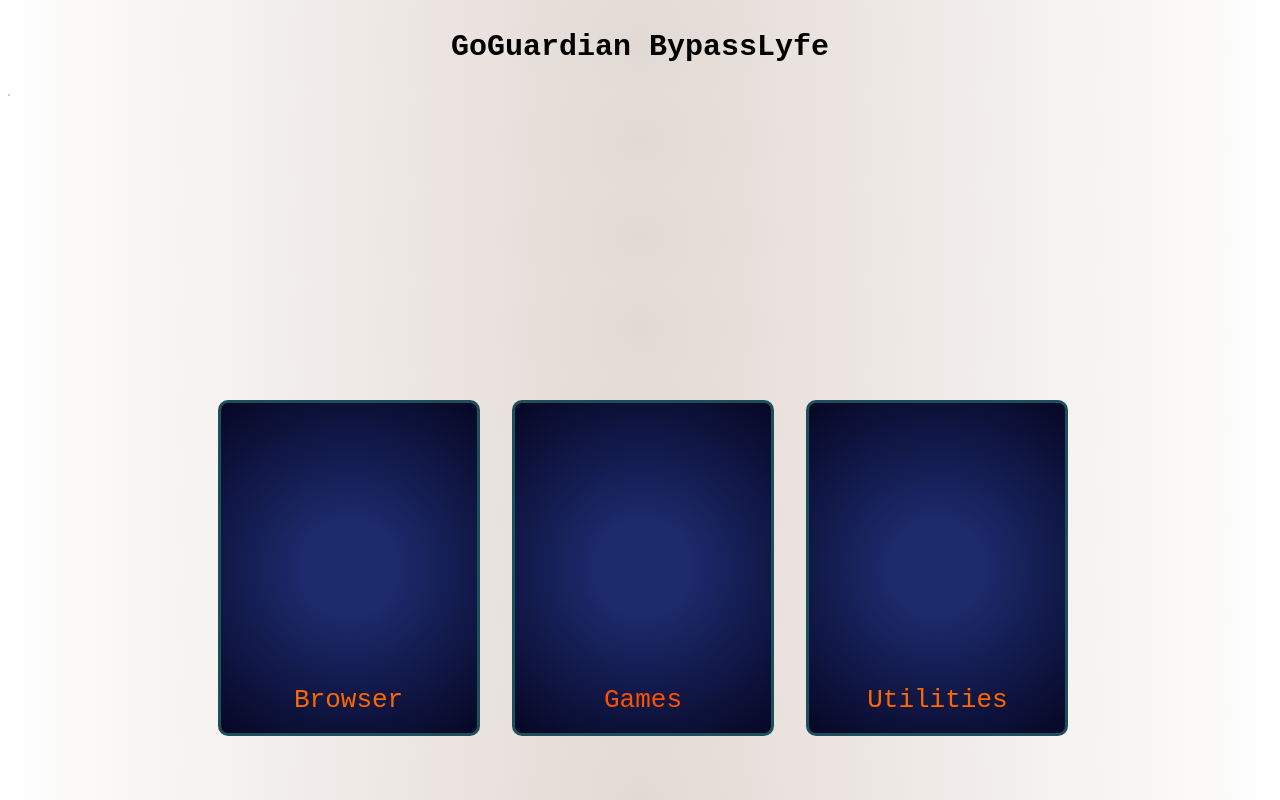
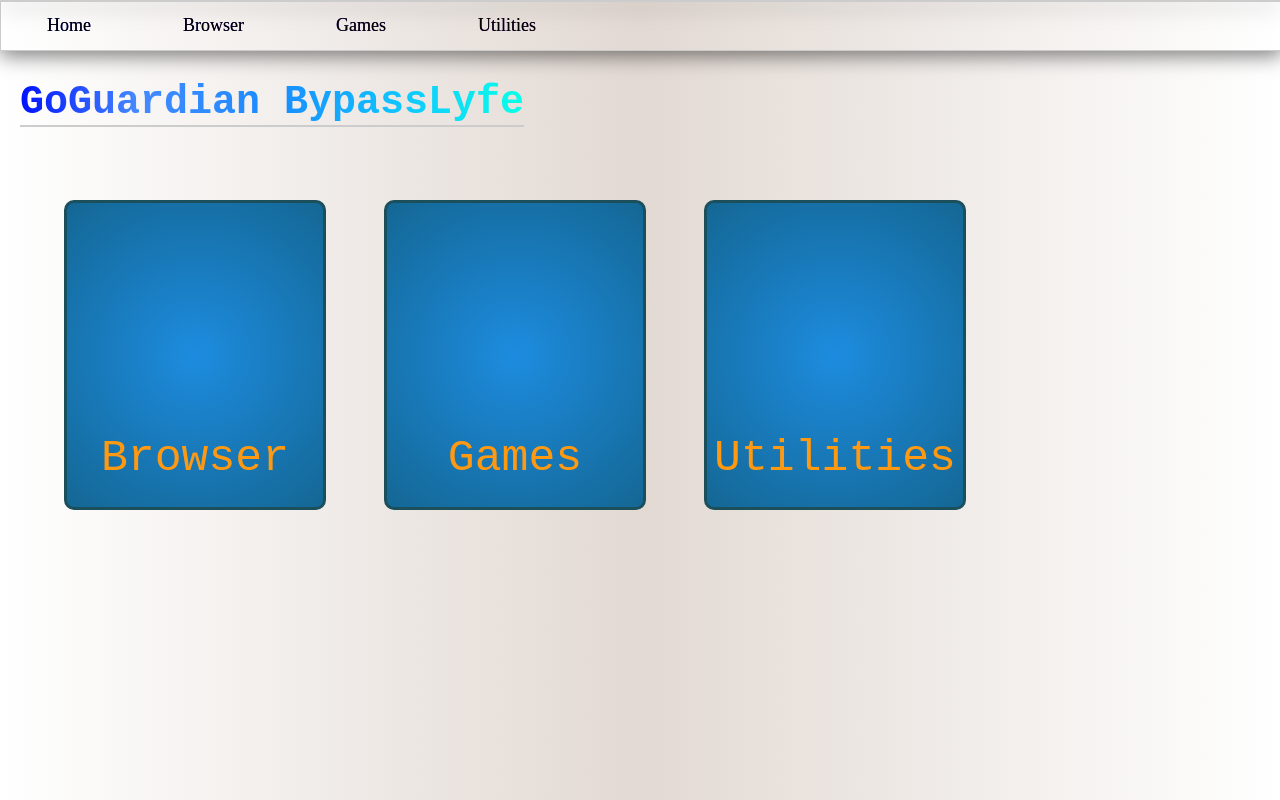
Before and after one commit to AwesomeMarley/hubSite, a plain HTML site: page index.html in a window 1280 px wide. Drawn offline with Linux system fonts and the light colour scheme; a web font is replaced by a local one.

Commit message:
Add files via upload

```diff
--- a/index.html
+++ b/index.html
@@ -11,40 +11,39 @@
 <html>
 <head>
 <meta name="viewport" content="width=device-width, initial-scale=1">
-
+<link href='https://fonts.googleapis.com/css?family=Aldrich' rel='stylesheet'>
 </head>
 <body>
+<div class="tab">
+  <button class="tablinks" onclick="openTab(event, 'home')">Home</button>
+  <button class="tablinks" onclick="openTab(event, 'browser')">Browser</button>
+  <button class="tablinks" onclick="openTab(event, 'games')">Games</button>
+  <button class="tablinks" onclick="openTab(event, 'utilities')">Utilities</button>
+</div>
 
-<h3>GoGuardian BypassLyfe</h3>
-      <style>
-        h3{text-align: center;}
-        h3{font-size: 30px;}
-    </style>
+<div id="home" class="tabcontent">
+  <h3>GoGuardian BypassLyfe</h3>
 
 <div class="tab">
-  <browser class="tablinks" onclick="openTab(event, 'web')">Browser</browser>
+  <browser class="tablinks" onclick="openTab(event, 'browser')">Browser</browser>
   <games class="tablinks" onclick="openTab(event, 'games')">Games</games>
   <utilities class="tablinks" onclick="openTab(event, 'utilities')">Utilities</utilities>
 </div>
 
-<div id="web" class="tabcontent">
+  </div>
+
+<div id="browser" class="tabcontent">
   <h3>Browser</h3>
-  <p>Make iFrame Here</p>
-  <iframe class="pageframe" src="https://bing.com" style="position:fixed;top: 0%;
-  left:0%;width: 100vw;height: 100vh;z-index: 10000;border: 0px solid black"></iframe>
+  <iframe src="https://bing.com"></iframe>
 </div>
-    <style>
-        p{text-align: center;}
-    </style>
 
 <div id="games" class="tabcontent">
   <h3>Games</h3>
-  <p>Make JS games here</p>
 </div>
 
-<div id="utilities" class="tabcontent">
+ <div id="utilities" class="tabcontent">
   <h3>Utilities</h3>
-  <p>Put random stuff here</p>
+
 </div>
 
 </body>
--- a/script.js
+++ b/script.js
@@ -22,6 +22,10 @@ document.body.append(example_element);
 // utilites_tab.textContent = 'Utilities';
 // document.body.append(utilites_tab);
 
+
+
+document.getElementById('home').style.display = "block";
+
 function openTab(evt, tabName) {
   var i, tabcontent, tablinks;
   tabcontent = document.getElementsByClassName("tabcontent");
--- a/style.css
+++ b/style.css
@@ -1,45 +1,89 @@
-body {font-family: Monospace;}
+body {font-family: 'Courier New', monospace;}
 /*body {padding-bottom: 25px;}*/
 body  {background: rgb(226,217,211);
 background: radial-gradient(circle, rgba(226,217,211,1) 0%, rgba(255,255,255,1) 100%);}
 
+h3 {
+  position: absolute;
+  top: 5%;
+  text-decoration: underline;
+  text-align: center;
+  font-size: 40px;
+background: #0011FF;
+background: -webkit-linear-gradient(to right, #0011FF 0%, #4589FF 23%, #198CFF 51%, #0FC7FF 76%, #0AFFE7 100%);
+background: -moz-linear-gradient(to right, #0011FF 0%, #4589FF 23%, #198CFF 51%, #0FC7FF 76%, #0AFFE7 100%);
+background: linear-gradient(to right, #0011FF 0%, #4589FF 23%, #198CFF 51%, #0FC7FF 76%, #0AFFE7 100%);
+-webkit-background-clip: text;
+-webkit-text-fill-color: transparent;
+  border-bottom: 2px solid #ccc;
+  z-index: 10000;
+}
+
+iframe{
+  position: fixed;
+  top: 6%;
+  left: 0;
+  width: 100vw;
+  height: 100vh;
+  z-index = 2000;
+  border-radius: 2px;
+}
+
 
 /* Style the tab */
 
+.tab button {
 
+  background-color: inherit;
+  float: left;
+  border: solid;
+  border-width: 0px;
+  border-color: #1b4f5c;
+  outline: none;
+  cursor: pointer;
+  padding: 14px 46px;
+  transition: 0.3s;
+  font-size: 18px;
+  font-family: Aldrich;
+  z-index: 4000;
+}
 
 .tab {
+  top: 0%;
+  left: 0%;
+  width: 100vw;
   position: absolute;
   overflow: hidden;
   border: 1px solid #ccc;
-  background-color: #f1f1f1;
+  background-color: #fffff;
+box-shadow: 0px 5px 20px rgba(0, 0, 0, 0.5);
+   z-index: 69420;
+
+
 }
 
-.pageframe {
-  top: 0%;
-  left: 0%;
-  width: 100%;
-  height: 100%;
 
-  z-index: 2000;
-}
+
+
+
 
 /* Style the buttons inside the tab */
 
 .tab browser {
-  padding-top: 22%;
+  padding-top: 18%;
+  padding-bottom: 2%;
   text-align: center;
   font-family: monospace;
-  color: rgb(255,103,0);linear-gradient(207deg, rgba(255,103,0,1) 0%, rgba(255,171,0,1) 100%);;
-  font-size: 2em;
+  color: #FF9912;
+  font-size: 3.5vw;
 
   position: fixed;
-  top: 50%;
-  left: 17%;
+  top: 25%;
+  left: 5%;
   width: 20%;
   height: 6%;
-background: rgb(28,41,106);
-background: radial-gradient(circle, rgba(28,41,106,1) 24%, rgba(6,7,36,1) 100%);
+background: rgb(29,140,223);
+background: radial-gradient(circle, rgba(29,140,223,1) 0%, rgba(20,103,148,1) 100%);
   border: 3px solid #1b4f5c;
   border-radius: 10px;
   z-index: 1000;
@@ -48,19 +92,20 @@ background: radial-gradient(circle, rgba(28,41,106,1) 24%, rgba(6,7,36,1) 100%);
 }
 
 .tab games {
-  padding-top: 22%;
+  padding-top: 18%;
+  padding-bottom: 2%;
   text-align: center;
   font-family: monospace;
-  color: #FE5000;
-  font-size: 2em;
+  color: #FF9912;
+  font-size: 3.5vw;
 
   position: fixed;
-  top: 50%;
-  left: 40%;
+  top: 25%;
+  left: 30%;
   width: 20%;
   height: 6%;
-  background: rgb(28,41,106);
-  background: radial-gradient(circle, rgba(28,41,106,1) 24%, rgba(6,7,36,1) 100%);
+background: rgb(29,140,223);
+background: radial-gradient(circle, rgba(29,140,223,1) 0%, rgba(20,103,148,1) 100%);
   border: 3px solid #1b4f5c;
   border-radius: 10px;
   z-index: 1000;
@@ -68,19 +113,20 @@ background: radial-gradient(circle, rgba(28,41,106,1) 24%, rgba(6,7,36,1) 100%);
 
 }
 .tab utilities {
-  padding-top: 22%;
+  padding-top: 18%;
+  padding-bottom: 2%;
   text-align: center;
   font-family: monospace;
-  color: rgb(255,103,0);linear-gradient(207deg, rgba(255,103,0,1) 0%, rgba(255,171,0,1) 100%);;
-  font-size: 2em;
+  color: #FF9912;
+  font-size: 3.5vw;
 
   position: fixed;
-  top: 50%;
-  left: 63%;
+  top: 25%;
+  left: 55%;
   width: 20%;
   height: 6%;
-background: rgb(28,41,106);
-background: radial-gradient(circle, rgba(28,41,106,1) 24%, rgba(6,7,36,1) 100%);
+background: rgb(29,140,223);
+background: radial-gradient(circle, rgba(29,140,223,1) 0%, rgba(20,103,148,1) 100%);
   border: 3px solid #1b4f5c;
   border-radius: 10px;
   z-index: 1000;
@@ -119,7 +165,7 @@ background: radial-gradient(circle, rgba(158,231,232,1) 0%, rgba(50,173,216,1) 1
 
 /* Create an active/current tablink class */
 .tab button.active {
-  background-color: #ccc;
+  /*background-color: #ccc;*/
 }
 
 /* Style the tab content */
```
